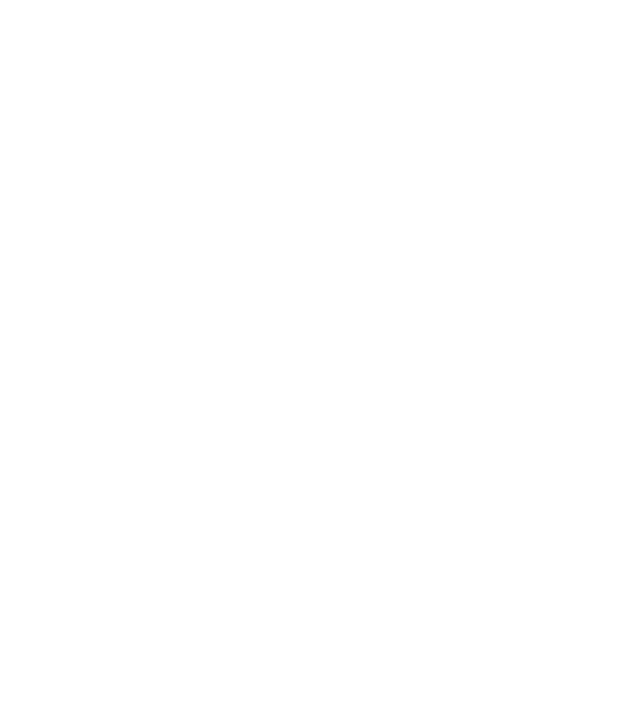
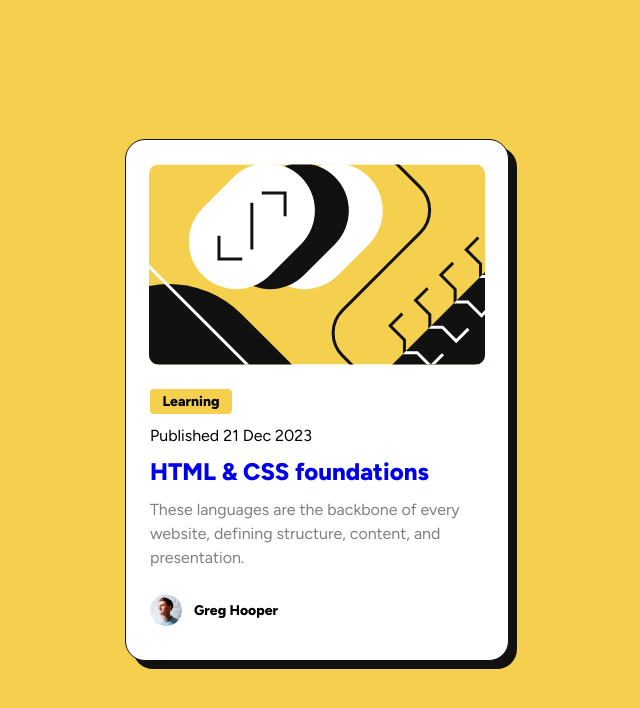
Before and after one commit to JNeo77/Frontend-Mentor-Projects, a plain HTML site: page blog-preview-card/index.html in a window 1280 px wide. Shown: the whole page, without its empty margins (323-963 px from the left). Drawn offline with Linux system fonts and the light colour scheme.

Commit message:
Blog Preview Card Solution

```diff
--- a/blog-preview-card/index.html
+++ b/blog-preview-card/index.html
@@ -10,7 +10,18 @@
     <title>Blog Preview Card</title>
   </head>
   <body>
-  <main>
+    <main id="blog-preview-card-container">
+      <img src="assets\images\illustration-article.svg" id="blog-card-main-img" alt="Illustration" />
+      <article>
+          <p id="blog-tag">Learning</p>
+          <p id="blog-published-date">Published 21 Dec 2023</p>
+          <a href="#"><h2 id="blog-title">HTML & CSS foundations</h2></a>
+          <p id="blog-summary">These languages are the backbone of every website, defining structure, content, and presentation.</p>
+      </article>
+      <footer id="blog-card-footer">
+        <img src="assets\images\image-avatar.webp" id="blog-author-img" alt="author-image" />
+        <p id="blog-author">Greg Hooper</p>
+      </footer>
     </main>
   </body>
 </html>
--- a/blog-preview-card/style.css
+++ b/blog-preview-card/style.css
@@ -0,0 +1,94 @@
+* {
+  font-family: 'Figtree', sans-serif;
+  margin: 0;
+  padding: 0;
+  box-sizing: border-box;
+}
+
+body {
+  background-color: #f4d04e;
+  min-height: 100vh;
+  display: flex;
+  justify-content: center;
+  align-items: center;
+}
+
+article {
+  margin: 0 1.5rem 1.5rem;
+}
+
+h2 {
+  font-weight: 800;
+}
+
+h2, p {
+  margin: 0 0 .75rem;
+}
+
+a {
+  text-decoration: none;
+}
+
+a:visited {
+  color: #111111;
+}
+
+a:hover {
+  color: #f4d04e;
+}
+
+#blog-preview-card-container {
+  width: 24rem;
+  height: 32.625rem;
+  background-color: #ffffff;
+  display: flex;
+  flex-direction: column;
+  align-items: flex-start;
+  border: solid 1px #111111;
+  border-radius: 20px;
+  box-shadow: 8px 8px #111111;
+}
+
+#blog-card-main-img {
+  align-self: center;
+  width: 21rem;
+  border-radius: 10px;
+  margin: 1.5rem 0;
+}
+
+#blog-tag {
+  font-size: 14px;
+  width: 5.125rem;
+  padding: .25rem .75rem;
+  text-align: center;
+  background-color: #f4d04e;
+  border-radius: 4px;
+  font-weight: 800;
+}
+
+#blog-summary {
+  height: 4.5rem;
+  color: #7f7f7f;
+  margin: 0;
+  line-height: 1.5rem;
+}
+
+#blog-author-img {
+  width: 2rem;
+  height: 2rem;
+}
+
+#blog-author {
+  margin: 0;
+  font-weight: 800;
+  margin-left: .75rem;
+}
+
+#blog-card-footer {
+  display: flex;
+  flex-direction: row;
+  align-items: center;
+  width 8rem;
+  margin: 0 1.5rem;
+  font-size: 14px;
+}
```
Lines whose indentation alone changed are shown as unchanged.
